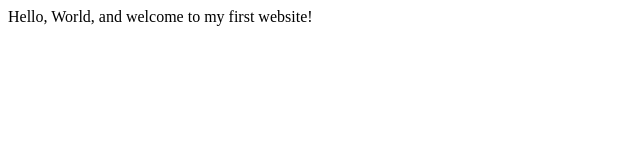
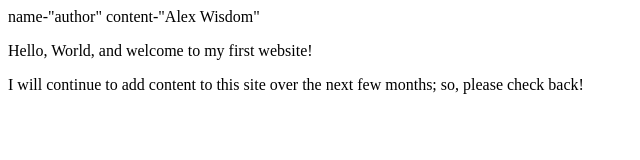
Before and after one commit to wisdomal/wisdomal.github.io, a plain HTML site: page index.html in a window 1280 px wide. Shown: the whole page, without its empty margins (0-640 px from the left). Drawn offline with Linux system fonts and the light colour scheme.

Commit message:
Update index.html

```diff
--- a/index.html
+++ b/index.html
@@ -3,9 +3,11 @@
     <head>
         <meta charset="utf-8">
         <meta name="viewport" content="width=device-width, initial-scale=1.0">
-        <title>My First Website</title>
+        <meta> name-"author" content-"Alex Wisdom"
+        <title>Mike James | Network Technician</title>
     </head>
     <body>
-       Hello, World, and welcome to my first website!
+       <p>Hello, World, and welcome to my first website!</p>
+       <p>I will continue to add content to this site over the next few months; so, please check back!</p>
     </body>
 </html>
```
